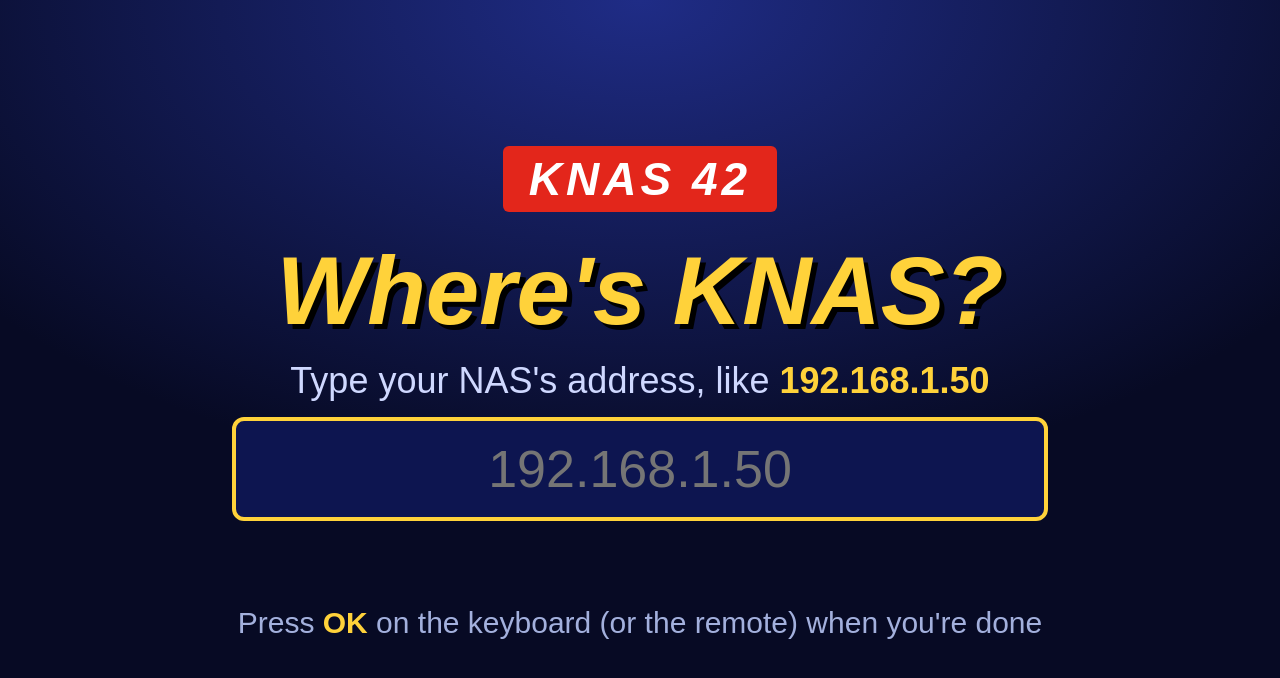
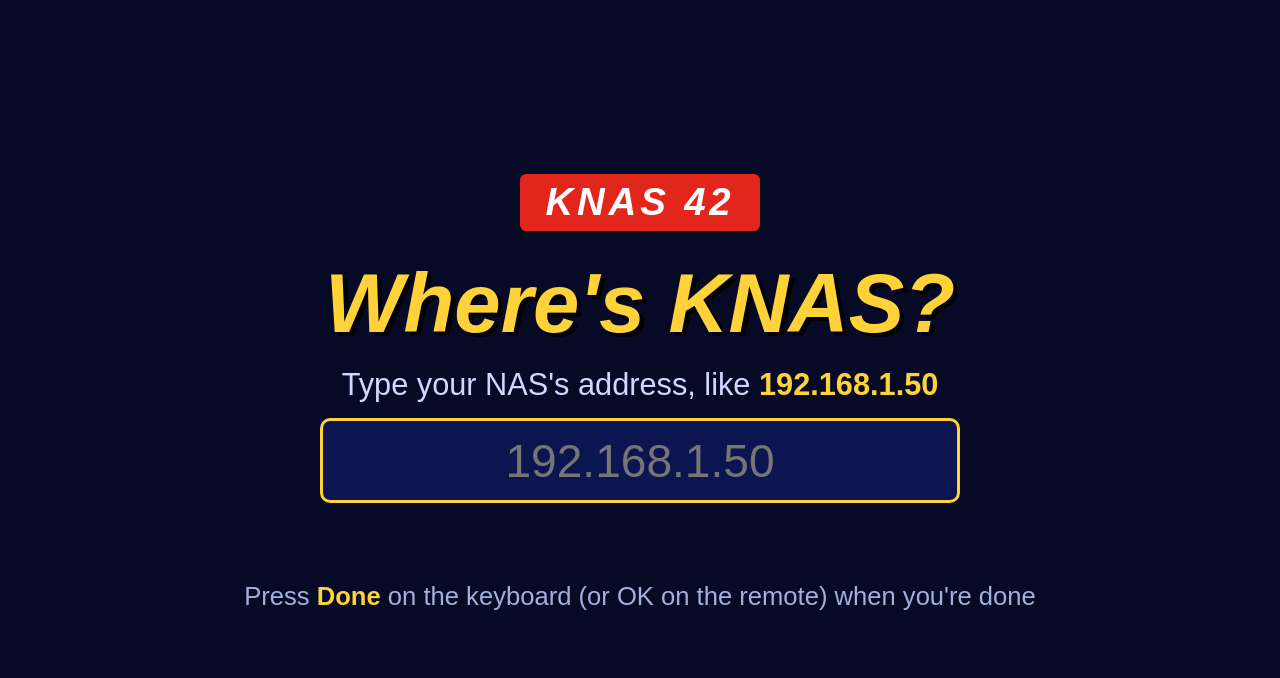
Before and after one commit to thebust3r/knas-samsung, a website: page index.html in a window 1280 px wide. Drawn offline with Linux system fonts and the light colour scheme.

Commit message:
Start screen scales to the TV's real size

```diff
--- a/index.html
+++ b/index.html
@@ -2,39 +2,39 @@
 <html lang="en">
 <head>
 <meta charset="utf-8">
-<meta name="viewport" content="width=1920, height=1080">
+<meta name="viewport" content="width=device-width, initial-scale=1">
 <title>KNAS 42</title>
 <style>
-html,body{margin:0;width:100%;height:100%;background:#070a24;color:#eef2ff;font-family:"SamsungOne","Samsung Sans",Arial,sans-serif;overflow:hidden}
-body{background:radial-gradient(1200px 700px at 50% 0%,#1f2c86,transparent 70%),#070a24}
-.box{position:absolute;left:50%;top:50%;width:1100px;margin-left:-550px;transform:translateY(-50%);text-align:center}
-.logo{display:inline-block;background:#e3261b;color:#fff;font:italic 800 46px Arial,sans-serif;letter-spacing:4px;padding:6px 26px;border-radius:6px}
-h1{font:italic 800 96px Arial,sans-serif;color:#ffd23a;margin:24px 0 10px;text-shadow:5px 5px 0 #000}
-p{font-size:36px;color:#cfd8ff;margin:12px 0;line-height:1.3}
-input{width:760px;font-size:52px;padding:18px 24px;border-radius:12px;border:4px solid #9cb8ff;background:#0d1550;color:#fff;text-align:center;outline:none}
+/* Sized to the TV's real window (vw/vh), centered with a plain table layout so older Samsung TVs draw it right */
+html,body{margin:0;padding:0;width:100%;height:100%;background-color:#070a24;color:#eef2ff;font-family:Arial,Helvetica,sans-serif;overflow:hidden}
+.screen{display:table;width:100%;height:100%;background-color:#070a24}
+.cell{display:table-cell;vertical-align:middle;text-align:center;padding:0 6vw}
+.logo{display:inline-block;background-color:#e3261b;color:#ffffff;font-weight:bold;font-style:italic;font-size:3vw;letter-spacing:0.3vw;padding:0.5vw 2vw;border-radius:0.5vw}
+h1{font-weight:bold;font-style:italic;font-size:6.5vw;color:#ffd23a;margin:2vw 0 1vw;text-shadow:0.35vw 0.35vw 0 #000000}
+p{font-size:2.4vw;color:#cfd8ff;margin:1vw 0;line-height:1.3}
+input{width:50vw;font-size:3.6vw;padding:1vw 1.5vw;border-radius:0.8vw;border:0.3vw solid #9cb8ff;background-color:#0d1550;color:#ffffff;text-align:center;outline:none;box-sizing:border-box}
 input:focus{border-color:#ffd23a}
-.hint{font-size:30px;color:#a3b0dd;margin-top:28px}
-.err{color:#ff8a80;font-size:32px;min-height:40px;margin-top:14px}
+.hint{font-size:2vw;color:#a3b0dd;margin-top:2vw}
+.err{color:#ff8a80;font-size:2.2vw;min-height:3vw;margin-top:1vw}
 b{color:#ffd23a}
-.red{display:inline-block;width:28px;height:28px;border-radius:50%;background:#e3261b;vertical-align:middle;margin:0 6px}
-#ask{display:none}
+.red{display:inline-block;width:1.8vw;height:1.8vw;border-radius:50%;background-color:#e3261b;vertical-align:middle;margin:0 0.4vw}
 </style>
 </head>
-<body>
-<div class="box" id="start">
+<body style="background-color:#070a24;color:#eef2ff">
+<div class="screen" id="start" style="background-color:#070a24"><div class="cell">
   <div class="logo">KNAS 42</div>
-  <h1>Tuning in…</h1>
-  <p id="where"></p>
-  <p class="hint">Press the <span class="red"></span> red (A) button to change the address</p>
-</div>
-<div class="box" id="ask">
+  <h1 style="color:#ffd23a">Tuning in…</h1>
+  <p id="where" style="color:#cfd8ff"></p>
+  <p class="hint" style="color:#a3b0dd">Press the <span class="red"></span> red (A) button to change the address</p>
+</div></div>
+<div class="screen" id="ask" style="display:none;background-color:#070a24"><div class="cell">
   <div class="logo">KNAS 42</div>
-  <h1>Where's KNAS?</h1>
-  <p>Type your NAS's address, like <b>192.168.1.50</b></p>
+  <h1 style="color:#ffd23a">Where's KNAS?</h1>
+  <p style="color:#cfd8ff">Type your NAS's address, like <b>192.168.1.50</b></p>
   <p><input id="addr" type="text" autocomplete="off" placeholder="192.168.1.50"></p>
   <div class="err" id="err"></div>
-  <p class="hint">Press <b>OK</b> on the keyboard (or the remote) when you're done</p>
-</div>
+  <p class="hint" style="color:#a3b0dd">Press <b>Done</b> on the keyboard (or OK on the remote) when you're done</p>
+</div></div>
 <script>
 "use strict";
 var KEY = "knas_url", PORT = 8642, timer = 0;
@@ -67,7 +67,7 @@ function go(url) { location.replace(url); }
 function ask(msg) {
   clearTimeout(timer);
   document.getElementById("start").style.display = "none";
-  document.getElementById("ask").style.display = "block";
+  document.getElementById("ask").style.display = "table";
   var box = document.getElementById("addr"), cur = saved();
   if (cur && !box.value) box.value = hostOf(cur).replace(":" + PORT, "");
   document.getElementById("err").textContent = msg || "";
@@ -79,14 +79,14 @@ function useTyped() {
   if (!url) { document.getElementById("err").textContent = "Type an address like 192.168.1.50"; return; }
   try { localStorage.setItem(KEY, url); } catch (e) {}
   document.getElementById("ask").style.display = "none";
-  document.getElementById("start").style.display = "block";
+  document.getElementById("start").style.display = "table";
   document.getElementById("where").textContent = hostOf(url);
   timer = setTimeout(function () { go(url); }, 300);
 }
 
 document.addEventListener("keydown", function (e) {
   var c = e.keyCode;
-  if (document.getElementById("ask").style.display === "block") {
+  if (document.getElementById("ask").style.display === "table") {
     if (c === 13 || c === 65376) { e.preventDefault(); useTyped(); }        /* OK / Done on the on-screen keyboard */
     else if (c === 10009 && saved()) { e.preventDefault(); go(saved()); } /* Back: keep the old address */
     return;
```
